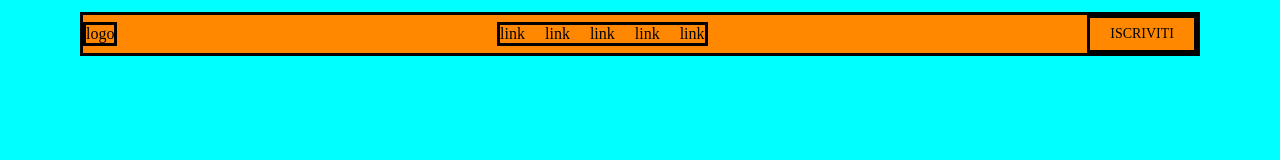
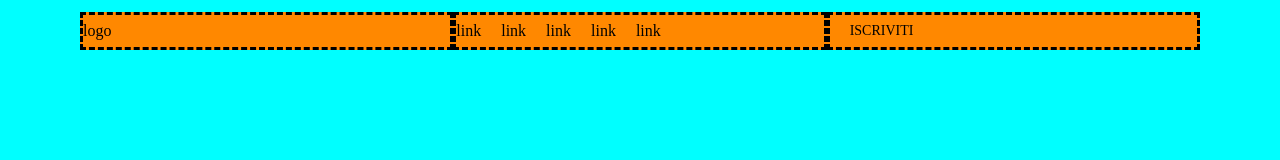
Before and after one commit to AriannaCristiani/htmlcss-struttura-discord, a plain HTML site: page index.html in a window 1280 px wide. Drawn offline with Linux system fonts and the light colour scheme.

Commit message:
correzione navbar

```diff
--- a/index.css
+++ b/index.css
@@ -37,28 +37,29 @@ body{
     align-items: center;
 	justify-content: space-between;
     background-color: #ff8800;
-    border: solid black;
+
+
 }
 
 .main-menu {
 	display: flex;
 	gap: 20px;
-    border: solid black;
     flex-wrap: wrap;
-
-
 }
 
 .logo {
 	flex-shrink: 0;
-    border: solid black
 }
 
 .navbar .registration {
     display: block;
 	text-transform: uppercase;
 	padding: 0px 20px;
+	font-size: 14px;
+}
+
+.flex-item {
+	width: calc(100% / 3 );
+	border: dashed black;
 	line-height: 32px;
-	font-size: 14px;
-    border: solid black;
 }
--- a/index.html
+++ b/index.html
@@ -13,9 +13,8 @@
 
  <header class="main-header">
     <nav class="navbar">
-       <a  class="logo" href="./">logo</a>
-
-       <ul class="main-menu">
+      <div class="flex-item"><a  class="logo" href="./">logo</a></div>
+       <div class="flex-item"><ul class="main-menu">
         <li>
             <a href="./"> link </a>
         </li>
@@ -36,14 +35,20 @@
             <a href="./"> link </a>
         </li>
 
-       </ul>
+       </ul></div>
 
-       <a class="registration" href="./"> iscriviti</a>
+       <div class="flex-item" ><a class="registration" href="./"> iscriviti</a></div>
+
 
     </nav>
+
  </header>
 
- <main></main>
+ <main>
+
+
+
+ </main>
 
  <footer></footer>
 
```
